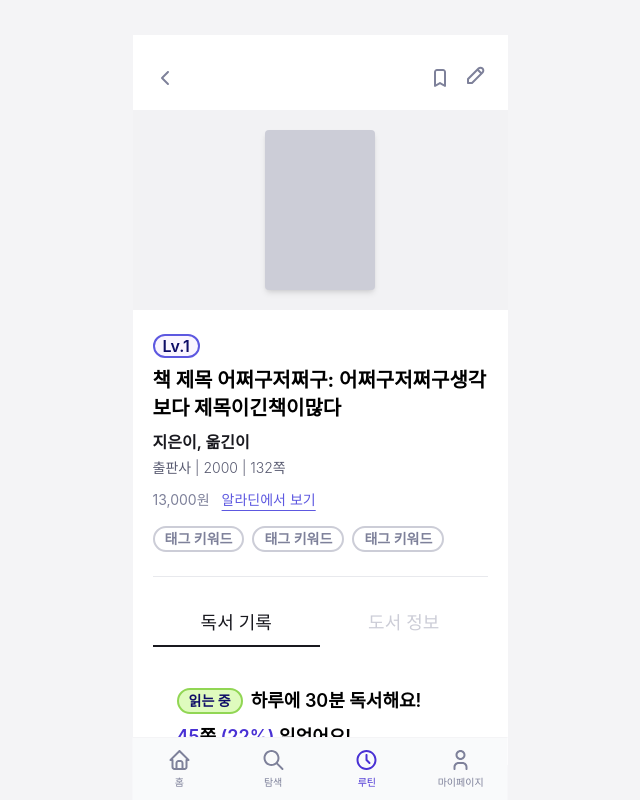
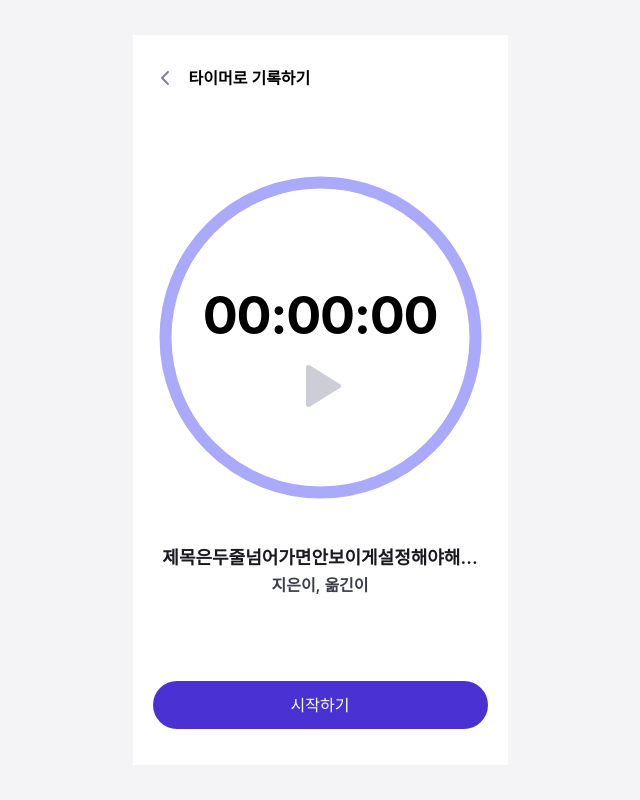
Before and after one commit to Leets-Official/StepBookStep-FE, a React (Vite) app: page / in a window 1280 px wide. Shown: the whole page, without its empty margins (320-960 px from the left). Built offline with nearby package versions, Linux system fonts and the light colour scheme; a web font is replaced by a local one.

Commit message:
feat : 타이머 페이지 구현

```diff
--- a/src/App.tsx
+++ b/src/App.tsx
@@ -1,7 +1,7 @@
-import BookDetail from "@/pages/Routine/BookDetail";
+import Timer from "@/pages/Routine/Timer";
 
 function App() {
-  return <BookDetail />;
+  return <Timer />;
 }
 
 export default App;
--- a/src/assets/icons/index.ts
+++ b/src/assets/icons/index.ts
@@ -22,3 +22,5 @@ export { default as UserIcon } from "./user.svg?react";
 export { default as XIcon } from "./x.svg?react";
 export { default as KakaoIcon } from "./kakao.svg?react";
 export { default as LogoIcon } from "./logo.svg?react";
+export { default as PlayIcon } from "./play.svg?react";
+export { default as PauseIcon } from "./pause.svg?react";
--- a/src/components/Button/Button.styles.ts
+++ b/src/components/Button/Button.styles.ts
@@ -13,7 +13,7 @@ export const variants: Record<Variant, string> = {
   primary:
     "bg-purple-500 text-white border-transparent hover:bg-purple-400 active:bg-purple-600 disabled:bg-gray-200 disabled:text-gray-300",
   primaryOutline:
-    "bg-white text-purple-600 border border-purple-500 hover:bg-purple-500/30 active:bg-purple-500 active:text-white disabled:bg-white disabled:text-gray-300 disabled:border-gray-200",
+    "bg-white text-purple-600 border border-purple-100 hover:bg-purple-500/30 active:bg-purple-500 active:text-white disabled:bg-white disabled:text-gray-300 disabled:border-gray-200",
   secondary:
     "bg-lime-400 text-gray-900 border-transparent hover:bg-lime-300 active:bg-lime-500 disabled:bg-gray-200 disabled:text-gray-300",
   secondaryOutline:
--- /dev/null
+++ b/src/pages/Routine/Timer.styles.ts
@@ -0,0 +1,24 @@
+// src/pages/Timer/Timer.styles.ts
+
+export const pageWrapper = "min-h-screen bg-gray-100 flex justify-center items-center overflow-hidden";
+export const appFrame = "w-[375px] h-[730px] bg-white flex flex-col relative overflow-hidden";
+
+export const statusBar = "h-[11px] w-full bg-white flex-shrink-0";
+export const headerGroup = "flex flex-col bg-white w-full z-50 flex-shrink-0";
+
+export const content = "flex-1 flex flex-col items-center pt-[60px] px-5";
+
+export const timerCircleContainer = "relative w-[335px] h-[335px] flex items-center justify-center mb-10";
+export const svgContainer = "absolute inset-0 -rotate-90";
+
+// [수정] 원 중앙에 딱 맞게 정렬하기 위해 컨테이너 크기 고정 및 정렬 강화
+export const timerTextContent = "absolute inset-0 flex flex-col items-center justify-center text-center z-10";
+export const statusLabel = "text-purple-600 text-[16px] font-bold h-6 mb-1"; // 마진 조정
+export const digitalTime = "text-[52px] font-bold text-black tracking-tight leading-none mb-4 font-mono"; // 마진 조정
+export const controlIcon = "w-14 h-14 cursor-pointer transition-transform active:scale-95";
+
+export const bookInfoContainer = "text-center mt-auto mb-16 flex flex-col items-center";
+export const bookTitle = "w-[335px] line-clamp-2 font-semibold text-[18px] leading-[1.4] text-[#19191F] mb-1";
+export const bookAuthor = "font-semibold text-[16px] leading-[1.4] text-[#3D3E4D] text-center";
+
+export const footer = "p-5 pb-10 flex gap-3 bg-white";
--- /dev/null
+++ b/src/pages/Routine/Timer.tsx
@@ -0,0 +1,131 @@
+// src/pages/Timer/Timer.tsx
+
+import { useState, useEffect, useRef } from "react";
+import * as S from "./Timer.styles";
+import AppBar from "@/components/AppBar/AppBar";
+import Button from "@/components/Button/Button";
+import { PlayIcon, PauseIcon } from '@/assets/icons';
+
+type TimerStatus = "ready" | "running" | "paused" | "finished";
+
+export default function TimerPage() {
+  const [status, setStatus] = useState<TimerStatus>("ready");
+  const [seconds, setSeconds] = useState(0);
+  const timerRef = useRef<number | null>(null);
+
+  const targetSeconds = 5;
+
+  const clearCurrentTimer = () => {
+    if (timerRef.current !== null) {
+      window.clearInterval(timerRef.current);
+      timerRef.current = null;
+    }
+  };
+
+  useEffect(() => {
+    if (status === "running") {
+      timerRef.current = window.setInterval(() => setSeconds(prev => prev + 1), 1000);
+    } else {
+      clearCurrentTimer();
+    }
+    return () => clearCurrentTimer();
+  }, [status]);
+
+  const hasReachedTarget = seconds >= targetSeconds;
+  const hasReachedDouble = seconds >= targetSeconds * 2;
+
+  const baseCircleColor = hasReachedTarget ? "#91D654" : "#A9AAFB";
+
+  const progressColor = hasReachedTarget ? "#4931D4" : "#91D654";
+  const radius = 155;
+  const circumference = 2 * Math.PI * radius;
+
+  let strokeDashoffset: number;
+  if (hasReachedDouble) {
+    strokeDashoffset = 0;
+  } else if (hasReachedTarget) {
+    const overtimeSeconds = seconds % targetSeconds;
+    const currentProgress = overtimeSeconds === 0 ? 0 : overtimeSeconds;
+    strokeDashoffset = circumference - (currentProgress / targetSeconds * circumference);
+  } else {
+    strokeDashoffset = circumference - (seconds / targetSeconds * circumference);
+  }
+
+  const isResetMoment = seconds === targetSeconds;
+
+  const formatTime = (totalSeconds: number) => {
+    const h = Math.floor(totalSeconds / 3600).toString().padStart(2, "0");
+    const m = Math.floor((totalSeconds % 3600) / 60).toString().padStart(2, "0");
+    const s = (totalSeconds % 60).toString().padStart(2, "0");
+    return `${h}:${m}:${s}`;
+  };
+
+  return (
+    <div className={S.pageWrapper}>
+      <div className={S.appFrame}>
+        <div className={S.headerGroup}>
+          <div className={S.statusBar} />
+          <AppBar mode="none" title="타이머로 기록하기" onBackClick={() => window.history.back()} />
+        </div>
+
+        <main className={S.content}>
+          <div className={S.timerCircleContainer}>
+            <svg className={S.svgContainer} viewBox="0 0 335 335">
+              <circle cx="167.5" cy="167.5" r={radius} fill="none" stroke={baseCircleColor} strokeWidth="12" />
+
+              {status !== "ready" && (
+                <circle
+                  cx="167.5" cy="167.5" r={radius} fill="none"
+                  stroke={progressColor} strokeWidth="12"
+                  strokeDasharray={circumference}
+                  strokeDashoffset={strokeDashoffset}
+                  strokeLinecap="round"
+                  style={{
+                    transition: isResetMoment ? "none" : (hasReachedDouble ? "stroke-dashoffset 0.5s ease-out" : "stroke-dashoffset 1s linear")
+                  }}
+                />
+              )}
+            </svg>
+
+            <div className={S.timerTextContent}>
+              <span className={S.statusLabel}>
+                {hasReachedTarget && status !== "finished" && "목표를 달성했어요!"}
+                {status === "finished" && "끝났어요!"}
+              </span>
+
+              <h1 className={S.digitalTime}>{formatTime(seconds)}</h1>
+
+              <div className="flex justify-center items-center h-14">
+                {status === "running" ? (
+                  <PauseIcon className={`${S.controlIcon} text-gray-300`} onClick={() => setStatus("paused")} />
+                ) : (
+                  <PlayIcon
+                    className={`${S.controlIcon} ${status === 'ready' ? 'text-gray-300' : status === "finished" ? 'text-gray-300' : 'text-purple-500'}`}
+                    onClick={() => setStatus("running")}
+                  />
+                )}
+              </div>
+            </div>
+          </div>
+
+          <div className={S.bookInfoContainer}>
+            <p className={S.bookTitle}>제목은두줄넘어가면안보이게설정해야해...</p>
+            <p className={S.bookAuthor}>지은이, 옮긴이</p>
+          </div>
+        </main>
+
+        <footer className={S.footer}>
+          {status === "ready" && <Button label="시작하기" fullWidth onClick={() => setStatus("running")} />}
+          {status === "running" && <Button label="종료하기" fullWidth onClick={() => setStatus("finished")} />}
+          {status === "paused" && (
+            <>
+              <Button label="재설정" variant="primaryOutline" className="flex-1" onClick={() => { setSeconds(0); setStatus("ready"); }} />
+              <Button label="종료" variant="primary" className="flex-1" onClick={() => setStatus("finished")} />
+            </>
+          )}
+          {status === "finished" && <Button label="기록 저장하기" fullWidth onClick={() => alert("저장!")} />}
+        </footer>
+      </div>
+    </div>
+  );
+}
```
